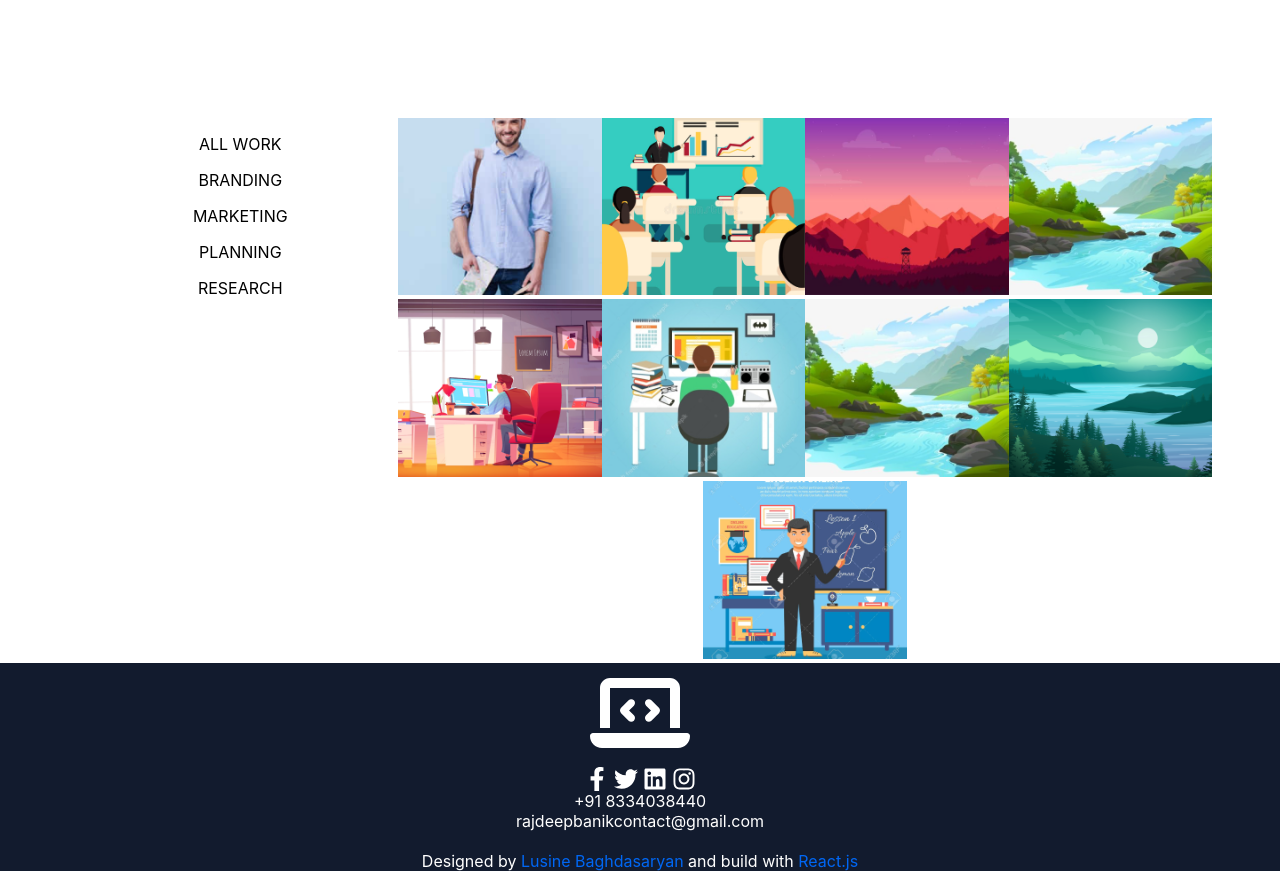
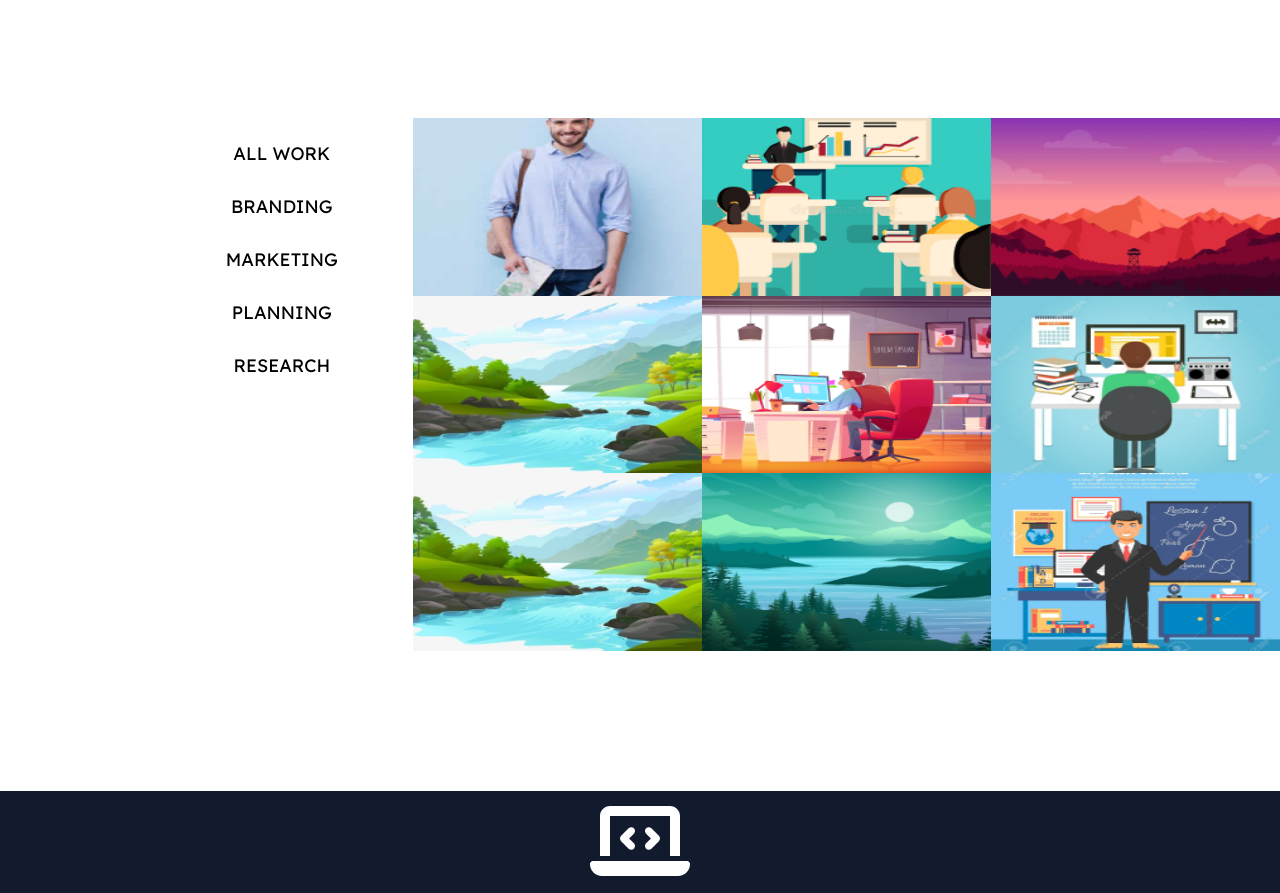
Before and after one commit to Lucy0112358/nexttechconsulting, a React (Create React App) app: page / in a window 1280 px wide. Shown: the part 1270-2163 px from the top of the page. Before the commit the page ends 2141 px from the top, so only its background shows below. Built offline with nearby package versions, Linux system fonts and the light colour scheme.

Commit message:
fix: style fixes

```diff
--- a/src/Components/Featured.jsx
+++ b/src/Components/Featured.jsx
@@ -2,14 +2,14 @@ import React from "react";
 import "../styles/service.css";
 import { useState } from "react";
 import classroom from "../images/classroom.png";
-import man from "../images/man.png"
-import mountains from "../images/mountains.png"
-import nature from "../images/nature.png"
-import office from "../images/office.png"
-import programmer from "../images/programmer.png"
-import river from "../images/river.png"
-import sunset from "../images/sunset.png"
-import teacher from "../images/teacher.png"
+import man from "../images/man.png";
+import mountains from "../images/mountains.png";
+import nature from "../images/nature.png";
+import office from "../images/office.png";
+import programmer from "../images/programmer.png";
+import river from "../images/river.png";
+import sunset from "../images/sunset.png";
+import teacher from "../images/teacher.png";
 
 function Featured() {
   const menuItems = [
@@ -19,22 +19,32 @@ function Featured() {
     "PLANNING",
     "RESEARCH",
   ];
-    const imageURL = [
-        man, classroom, mountains, nature, office, programmer, river, sunset, teacher
-    ]
-    const [collection, setColection] = useState(menuItems);
-    const [images, setImages] = useState(imageURL)
+  const imageURL = [
+    man,
+    classroom,
+    mountains,
+    nature,
+    office,
+    programmer,
+    river,
+    sunset,
+    teacher,
+  ];
+  const [collection, setColection] = useState(menuItems);
+  const [images, setImages] = useState(imageURL);
   return (
     <>
       <div className="title">Featured work</div>
       <div className="flex-content">
         <div>
           {collection.map((item) => (
-            <p>{item}</p>
+            <p className="item">{item}</p>
           ))}
         </div>
-              <div>
-              {images.map(item => <img className="featured-images" src={item} />)}
+        <div className="flex">
+          {images.map((item) => (
+            <img className="featured-images" src={item} />
+          ))}
         </div>
       </div>
     </>
--- a/src/styles/service.css
+++ b/src/styles/service.css
@@ -1,27 +1,67 @@
-.service{
-    background: #EAECEF;
+.service {
+  background: #eaecef;
 }
-.title{
+.title {
   font-size: 55px;
   font-family: "Lexend";
   font-weight: 700;
   padding-top: 4.583vw;
 }
-.subtitle{
-    font-family: 'Lexend';
+.subtitle {
+  font-family: "Lexend";
   font-style: normal;
   font-weight: 400;
   font-size: 18px;
   line-height: 27px;
 }
-.flex-content{
+.flex-content {
   margin-left: 15.069vw;
   margin-top: 8.333vw;
   display: flex;
   flex-direction: row;
-    gap: 3.333vw
+  gap: 3.333vw;
 }
 .featured-images {
   width: 15.892vw;
   height: 13.879vw;
 }
+.item:hover {
+  background: #d9a7c7; /* fallback for old browsers */
+  background: -webkit-linear-gradient(
+    to right,
+    #0372f1,
+    #00f2fe
+  ); /* Chrome 10-25, Safari 5.1-6 */
+  background: linear-gradient(
+    to right,
+    #0372f1,
+    #00f2fe
+  ); /* W3C, IE 10+/ Edge, Firefox 16+, Chrome 26+, Opera 12+, Safari 7+ */
+  color: white;
+  transition: 0.4s;
+}
+.flex:first-child {
+  flex-direction: column;
+  margin-left: -100px;
+}
+.item {
+  width: 13.889vw;
+  padding-top: 4px;
+  padding-bottom: 4px;
+  font-weight: 600;
+  font-size: 18px;
+  line-height: 27px;
+  font-family: "Lexend";
+  border-radius: 50px;
+}
+.flex {
+  display: flex;
+  flex-wrap: wrap;
+  margin-bottom: 140px;
+  align-items: left;
+}
+.featured-images {
+  flex: 1 0 26%;
+  width: 15.903vw;
+  height: 13.889vw;
+}
```
Lines whose indentation alone changed are shown as unchanged.
